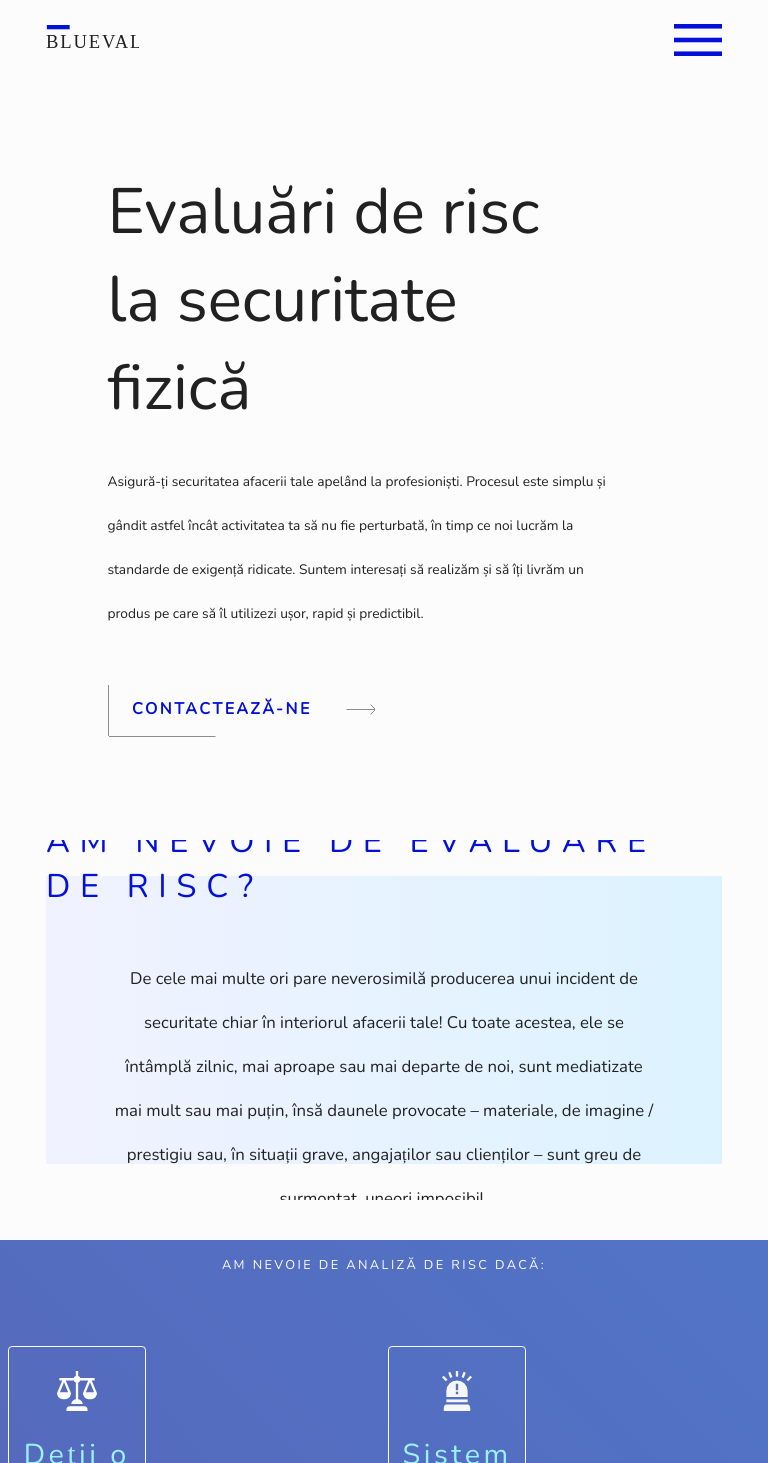
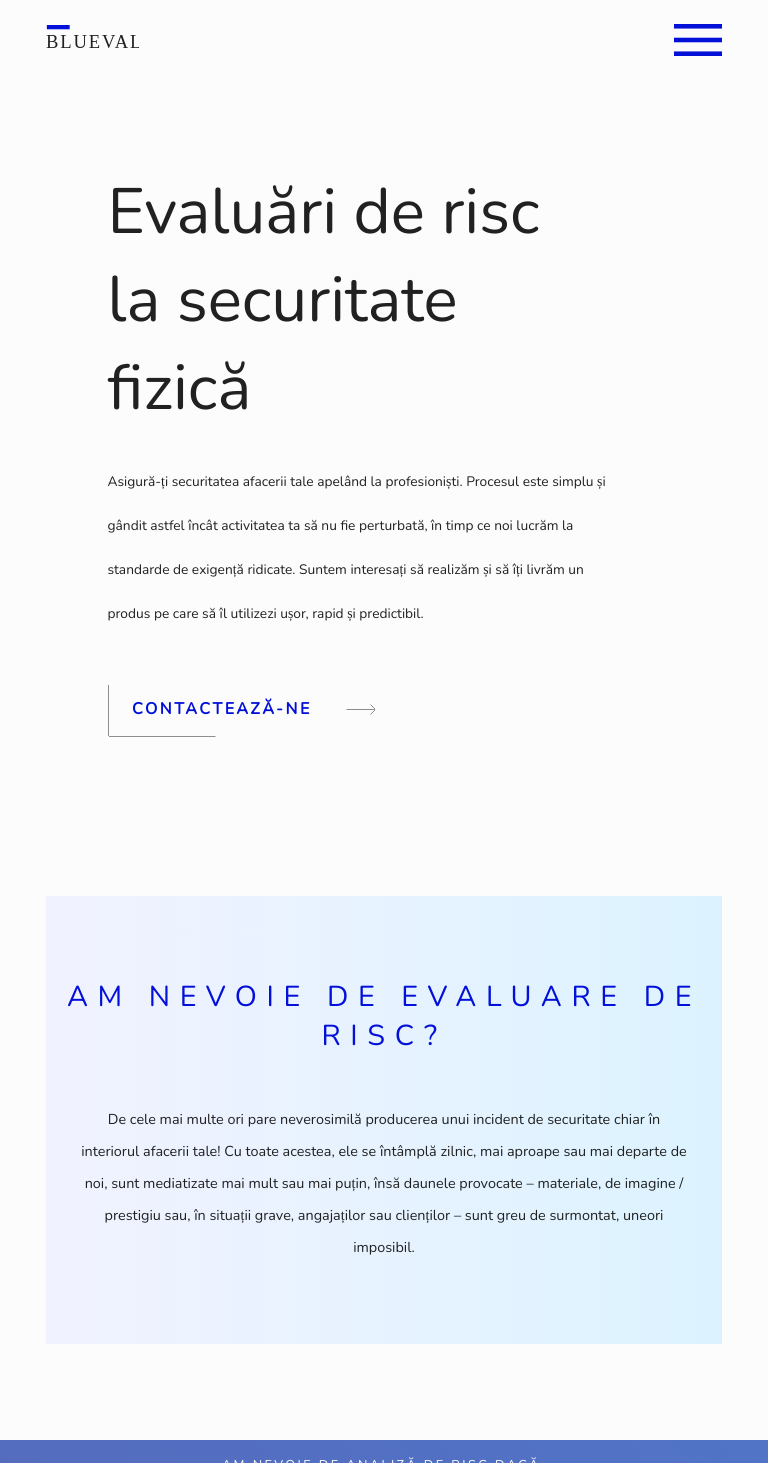
Before and after one commit to alex-robert888/blueval, a Vue app: page / in a window 768 px wide. Shown: the top 1463 px of the page. Built offline with nearby package versions, Linux system fonts and the light colour scheme.

Commit message:
Responsive our mission

```diff
--- a/src/components/TheHomePageHeroSection.vue
+++ b/src/components/TheHomePageHeroSection.vue
@@ -56,6 +56,9 @@
             @media all and (max-width: 1310px) {
                  margin-left: 8vw;
             }
+            @media all and (max-width: 570px) {
+                 margin-top: 7.5vh;
+            }
             margin-left: 30vw;
             margin-top: 11vh;
 
@@ -70,7 +73,7 @@
                 }
 
                 @media all and (max-width: 350px) {
-                    width: 270px;
+                    width: 285px;
                 }
             }
 
--- a/src/components/TheHomePageOurMissionSection.vue
+++ b/src/components/TheHomePageOurMissionSection.vue
@@ -39,6 +39,10 @@
                 width: 80%;
                 text-align: center;
             }
+
+            > h2 {
+                text-align: center;
+            }
         }
     }
 
@@ -68,4 +72,21 @@
         }
     }
 
+    @media all and (min-width: 480px) and (max-width: 970px) {
+        #wrapper-the-home-page-our-mission-section {
+            height: 70vh;
+            > div {
+                > p {
+                    width: 90%;
+                    font-size: 0.9rem !important;
+                    line-height: 2rem;
+                }
+
+                > h2 {
+                   font-size: 1.8rem !important;
+                }
+            }
+        }
+    }
+
 </style>
```
